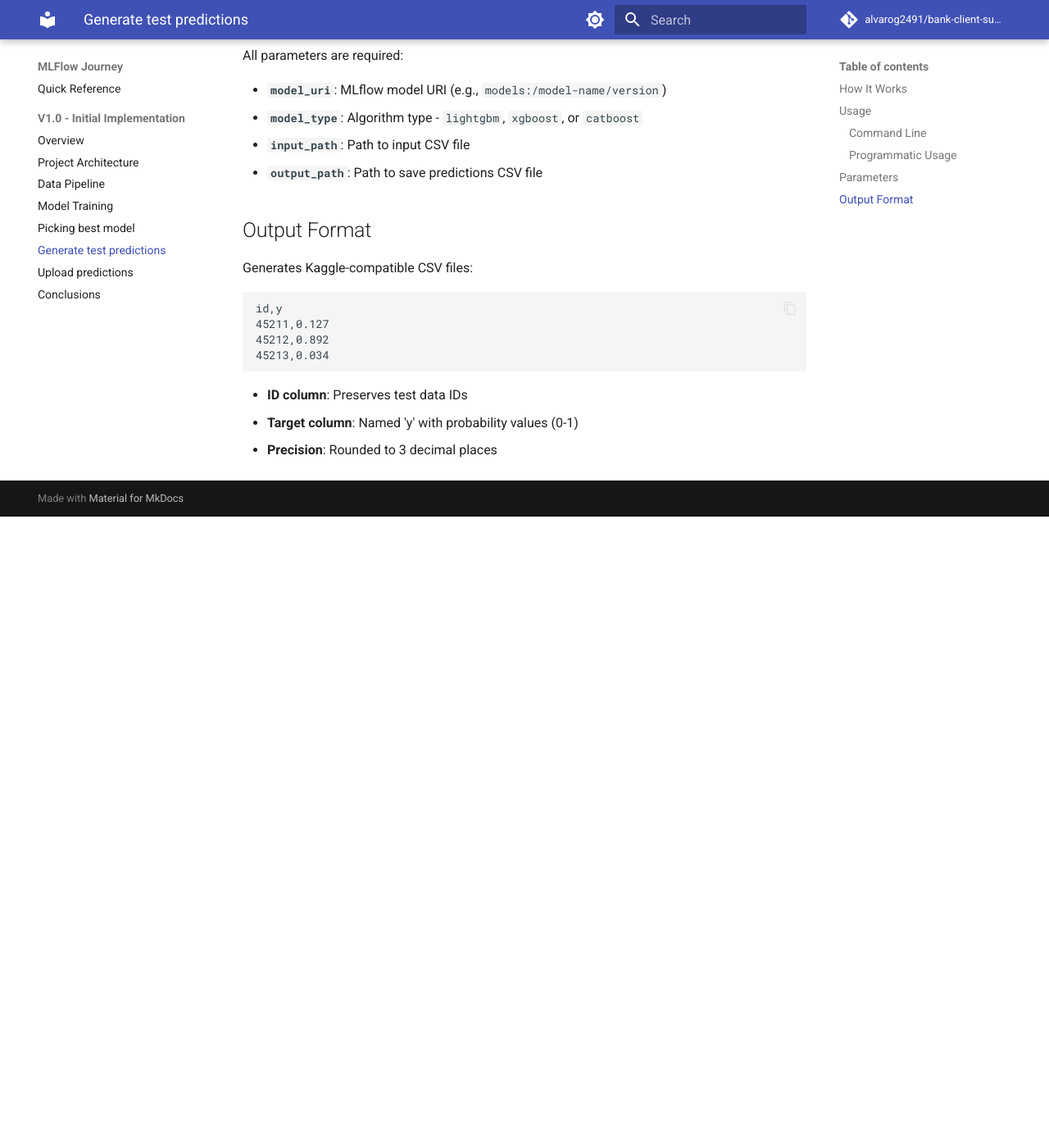
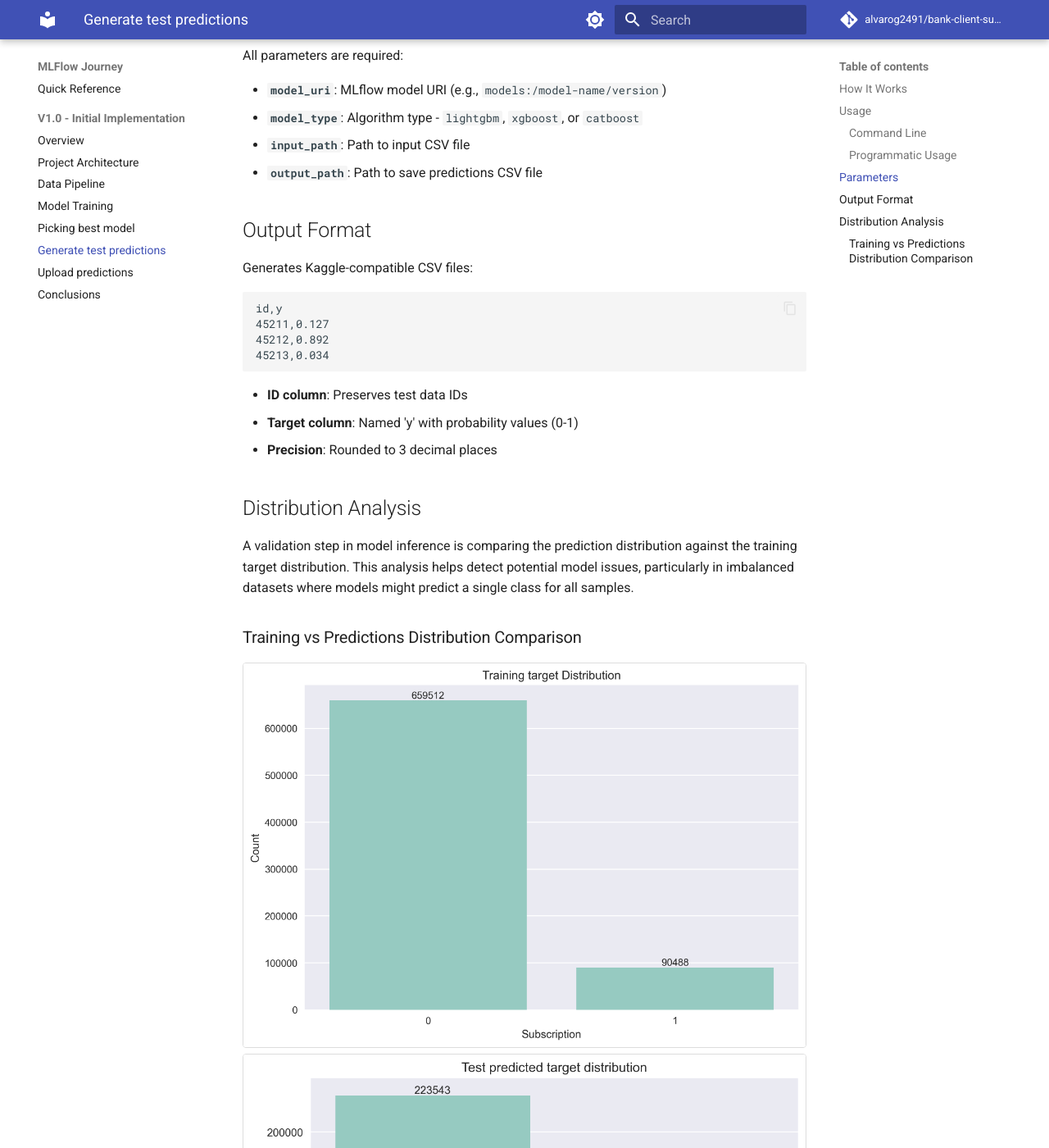
Before and after one commit to alvarog2491/bank-client-subscription-classifier, an MkDocs documentation site: the page built from docs/docs/mlflow/v1/06_model_inference.md, in a window 1280 px wide and 1400 px high, scrolled down 1974 px. Shown: the whole window at 82% size. Built offline with MkDocs 1.6.1 and Material for MkDocs 9.7.7, drawn with Linux system fonts in a browser that asks for light colours; comment, search, counter and statistics services are not loaded; before the commit the page ends 2604 px from its top, so only the background shows below that; some of the changed text lies outside the part shown.

Commit message:
docs: add distribution comparison analysis to model inference

```diff
--- a/docs/docs/mlflow/v1/06_model_inference.md
+++ b/docs/docs/mlflow/v1/06_model_inference.md
@@ -106,3 +106,24 @@ id,y
 - **ID column**: Preserves test data IDs
 - **Target column**: Named 'y' with probability values (0-1)
 - **Precision**: Rounded to 3 decimal places
+
+## Distribution Analysis
+
+A validation step in model inference is comparing the prediction distribution against the training target distribution. This analysis helps detect potential model issues, particularly in imbalanced datasets where models might predict a single class for all samples.
+
+### Training vs Predictions Distribution Comparison
+
+<div style="text-align: center;">
+    <a href="/images/target_distribution.png" target="_blank">
+        <img src="/images/target_distribution.png" alt="Training Target Distribution" width="800" style="cursor: pointer; border: 1px solid #ddd; border-radius: 4px; transition: 0.3s;" onmouseover="this.style.opacity='0.8'" onmouseout="this.style.opacity='1'">
+    </a>
+</div>
+
+<div style="text-align: center;">
+    <a href="/images/predictions_distribution.png" target="_blank">
+        <img src="/images/predictions_distribution.png" alt="Test Predictions Distribution" width="800" style="cursor: pointer; border: 1px solid #ddd; border-radius: 4px; transition: 0.3s;" onmouseover="this.style.opacity='0.8'" onmouseout="this.style.opacity='1'">
+    </a>
+
+</div>
+
+The distribution comparison shows that the model maintains similar class proportions between training and test predictions, this indicates that the model isn't defaulting to predicting only the majority class and maintains decision boundaries learned during training
```
Also changed, not shown: docs/docs/images/predictions_distribution.png (added), docs/docs/images/target_distribution.png, 3 other files.
